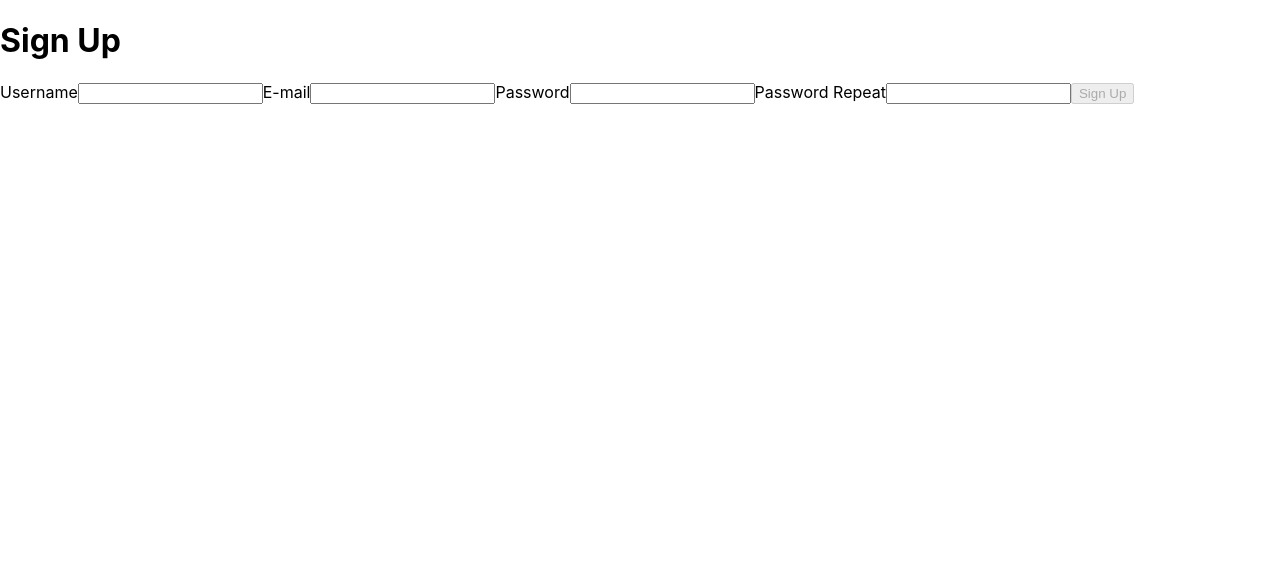
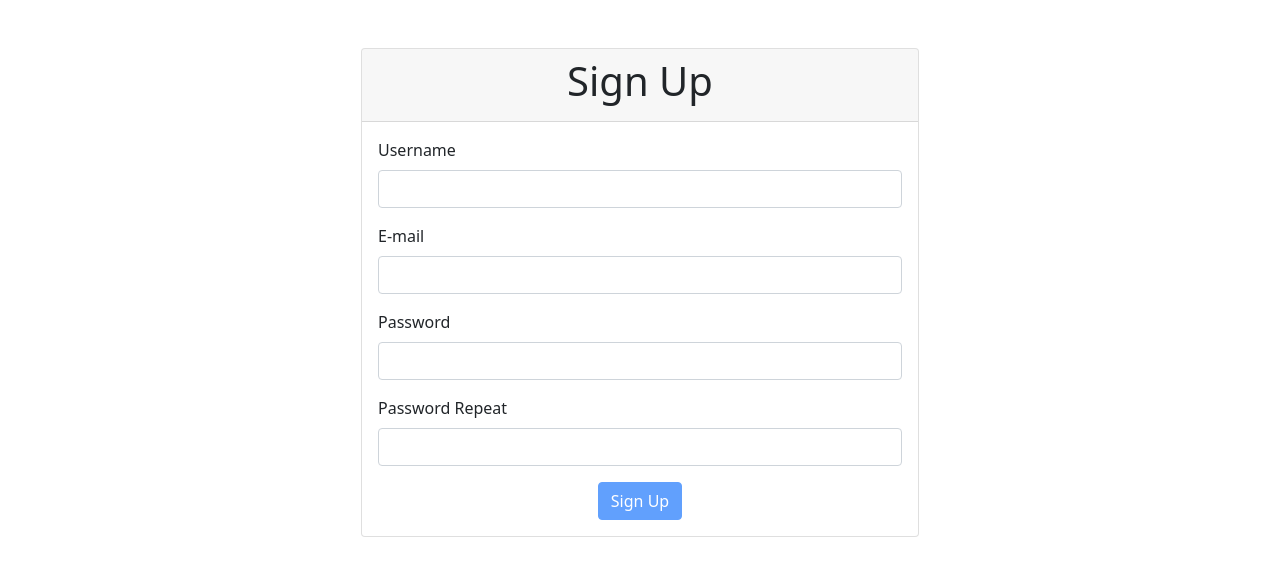
Before and after one commit to Jossic/react-tdd, a React (Create React App) app: page / in a window 1280 px wide. Shown: the top 576 px of the page. Built offline with nearby package versions, Linux system fonts and the light colour scheme.

Commit message:
add bootstrap

```diff
--- a/public/index.html
+++ b/public/index.html
@@ -15,6 +15,12 @@
       user's mobile device or desktop. See https://developers.google.com/web/fundamentals/web-app-manifest/
     -->
 		<link rel="manifest" href="%PUBLIC_URL%/manifest.json" />
+		<link
+			href="https://cdn.jsdelivr.net/npm/bootstrap@5.1.3/dist/css/bootstrap.min.css"
+			rel="stylesheet"
+			integrity="sha384-1BmE4kWBq78iYhFldvKuhfTAU6auU8tT94WrHftjDbrCEXSU1oBoqyl2QvZ6jIW3"
+			crossorigin="anonymous"
+		/>
 		<!--
       Notice the use of %PUBLIC_URL% in the tags above.
       It will be replaced with the URL of the `public` folder during the build.
@@ -38,6 +44,5 @@
 
       To begin the development, run `npm start` or `yarn start`.
       To create a production bundle, use `npm run build` or `yarn build`.
-    -->
-  </body>
+    --></body>
 </html>
--- a/src/App.js
+++ b/src/App.js
@@ -1,7 +1,11 @@
 import SignUpPage from './pages/SignUpPage';
 
 function App() {
-	return <SignUpPage />;
+	return (
+		<div className='container'>
+			<SignUpPage />
+		</div>
+	);
 }
 
 export default App;
--- a/src/index.css
+++ /dev/null
@@ -1,13 +0,0 @@
-body {
-  margin: 0;
-  font-family: -apple-system, BlinkMacSystemFont, 'Segoe UI', 'Roboto', 'Oxygen',
-    'Ubuntu', 'Cantarell', 'Fira Sans', 'Droid Sans', 'Helvetica Neue',
-    sans-serif;
-  -webkit-font-smoothing: antialiased;
-  -moz-osx-font-smoothing: grayscale;
-}
-
-code {
-  font-family: source-code-pro, Menlo, Monaco, Consolas, 'Courier New',
-    monospace;
-}
--- a/src/pages/SignUpPage.js
+++ b/src/pages/SignUpPage.js
@@ -18,12 +18,19 @@ const SignUpPage = () => {
 		axios.post('/api/1.0/users', body);
 	};
 	return (
-		<>
-			<h1>Sign Up</h1>
-			<form>
-				<label htmlFor='username'>Username</label>
+		<div className='col-lg-6 offset-lg-3 col-md-8 offset-md-2'>
+			<form className='card mt-5'>
+				<div className='card-header'>
+					<h1 className='text-center'>Sign Up</h1>
+				</div>
+				<div className='card-body'>
+					<div className='mb-3'>
+						<label htmlFor='username' className='form-label'>
+							Username
+						</label>
 						<input
 							id='username'
+							className='form-control'
 							onChange={(e) =>
 								setValues({
 									...values,
@@ -31,9 +38,14 @@ const SignUpPage = () => {
 								})
 							}
 						/>
-				<label htmlFor='email'>E-mail</label>
+					</div>
+					<div className='mb-3'>
+						<label htmlFor='email' className='form-label'>
+							E-mail
+						</label>
 						<input
 							id='email'
+							className='form-control'
 							onChange={(e) =>
 								setValues({
 									...values,
@@ -41,10 +53,15 @@ const SignUpPage = () => {
 								})
 							}
 						/>
-				<label htmlFor='password'>Password</label>
+					</div>
+					<div className='mb-3'>
+						<label htmlFor='password' className='form-label'>
+							Password
+						</label>
 						<input
 							id='password'
 							type='password'
+							className='form-control'
 							onChange={(e) =>
 								setValues({
 									...values,
@@ -52,9 +69,14 @@ const SignUpPage = () => {
 								})
 							}
 						/>
-				<label htmlFor='passwordRepeat'>Password Repeat</label>
+					</div>
+					<div className='mb-3'>
+						<label htmlFor='passwordRepeat' className='form-label'>
+							Password Repeat
+						</label>
 						<input
 							id='passwordRepeat'
+							className='form-control'
 							type='password'
 							onChange={(e) =>
 								setValues({
@@ -63,11 +85,18 @@ const SignUpPage = () => {
 								})
 							}
 						/>
-				<button disabled={disabled} onClick={(e) => onSubmit(e)}>
+					</div>
+					<div className='text-center'>
+						<button
+							className='btn btn-primary'
+							disabled={disabled}
+							onClick={(e) => onSubmit(e)}>
 							Sign Up
 						</button>
+					</div>
+				</div>
 			</form>
-		</>
+		</div>
 	);
 };
 
```
Also changed, not shown: src/index.js (+4 -5 lines). Lines whose indentation alone changed are shown as unchanged.
